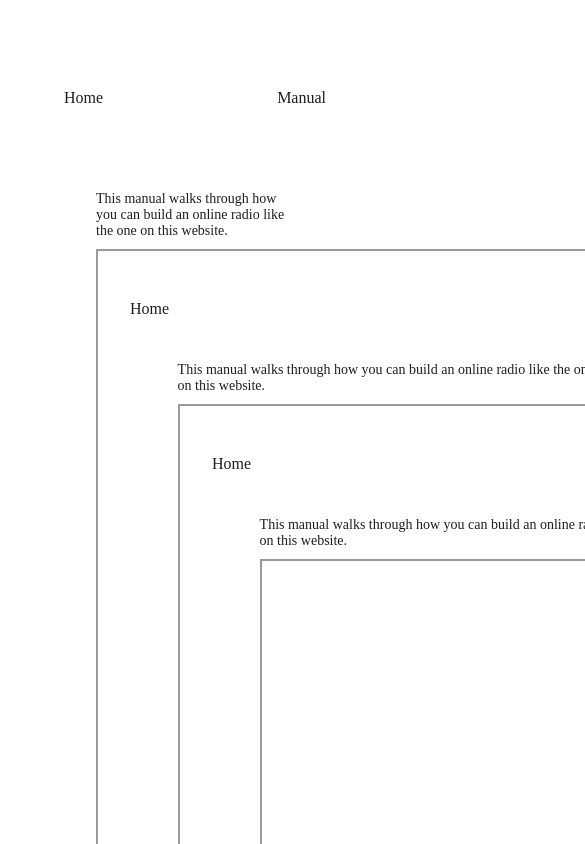
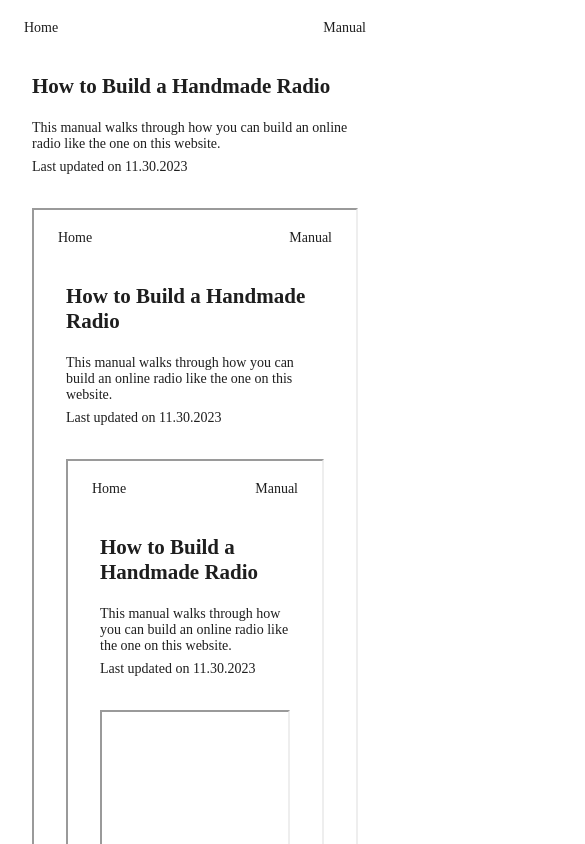
Before and after one commit to aprlc/onoffon_radio, a SvelteKit app: page /manual in a window 390 px wide. Shown: the top 844 px of the page, 585 px wide, since content can reach past the window. Built offline with nearby package versions, Linux system fonts and the light colour scheme; a web font is replaced by a local one.

Commit message:
update mobile styling

```diff
--- a/src/global.css
+++ b/src/global.css
@@ -30,6 +30,10 @@
 	font-weight: bold;
 }
 
+* {
+	margin: 5px 0;
+}
+
 body {
 	background-color: #fff;
 	background-size: 4px 4px;
@@ -37,12 +41,12 @@ body {
 	font-family: 'Toren', serif;
 	font-weight: 400;
 	padding: 0.5em 1em;
+	font-size: 14px;
 }
 
 #title {
 	font-family: 'Toren', serif;
 	font-weight: 300;
-	z-index: 1;
 	text-align: center;
 }
 
@@ -51,7 +55,7 @@ h1, h2, h3, h4 {
 }
 
 h2, h3 {
-	font-size: 12px;
+	font-size: 14px;
 	font-weight: normal;
 }
 
@@ -85,19 +89,13 @@ nav ul {
 	display: flex;
 	gap: 4em;
 }
-
-@media screen and (max-width: 768px) {
-	body {
-		padding: 3em;
-	}
-}
-
-/* General Styles */
-* {
-	margin: 5px 0;
-}
-
 code {
 	font-size: 1em;
 	background-color: #b7b7be;
 }
+
+@media screen and (max-width: 768px) {
+	body {
+		padding: 0rem 1rem;
+	}
+}
--- a/src/lib/components/nav.svelte
+++ b/src/lib/components/nav.svelte
@@ -30,4 +30,11 @@
 		text-decoration: none;
 		color: inherit;
 	}
+
+	@media screen and (max-width: 768px) {
+	header {
+		padding: 0rem 0.5rem;
+		margin-bottom: 2em;
+	}
+}
 </style>
--- a/src/routes/+page.svelte
+++ b/src/routes/+page.svelte
@@ -49,7 +49,6 @@
 	section {
 		font-family: 'Toren', serif;
 		font-weight: 400;
-		font-size: 14px;
 		padding-bottom: 20px;
 	}
 
--- a/src/routes/manual/+page.svelte
+++ b/src/routes/manual/+page.svelte
@@ -3,23 +3,59 @@
 </script>
 
 <section>
+	<div class="info">
+		<h1>How to Build a Handmade Radio</h1>
+		<p>This manual walks through how you can build an online radio like the one on this website.</p>
+		<p>Last updated on 11.30.2023</p>
+	</div>
 	<div>
-		<p>This manual walks through how you can build an online radio like the one on this website. </p>
+		<iframe src={pdfUrl} title="PDF"/>
 	</div>
-	<iframe src={pdfUrl} width="800" height="1000" title="PDF"/>
 </section>
 
 <style>
 	section {
-		font-family: 'Toren', serif;
-		font-weight: 400;
-		font-size: 14px;
-		padding-bottom: 20px;
 		max-width: 80vw;
+		margin: auto;
+	}
+
+	div.info{
+		max-width: 50%;
 		margin: 0 auto;
+		margin-bottom: 2em;
+	}
+
+	iframe {
+		width: 100%;
+		height: 80vh;
 	}
 
 	div {
-		max-width: 60ch;
+		text-align: center;
+	}
+
+	h1 {
+		margin-bottom: 1em;
+		text-align: left;
+	}
+
+	p {
+		max-width: 54ch;
+		text-align: left;
+		margin-bottom: 0.5em;
+	}
+
+	@media screen and (max-width: 768px) {
+		section{
+			max-width: 100vw;
+		}
+
+		div.info {
+			max-width: 100%;
+		}
+
+		iframe {
+			height: 100vh;
+		}
 	}
 </style>
```
